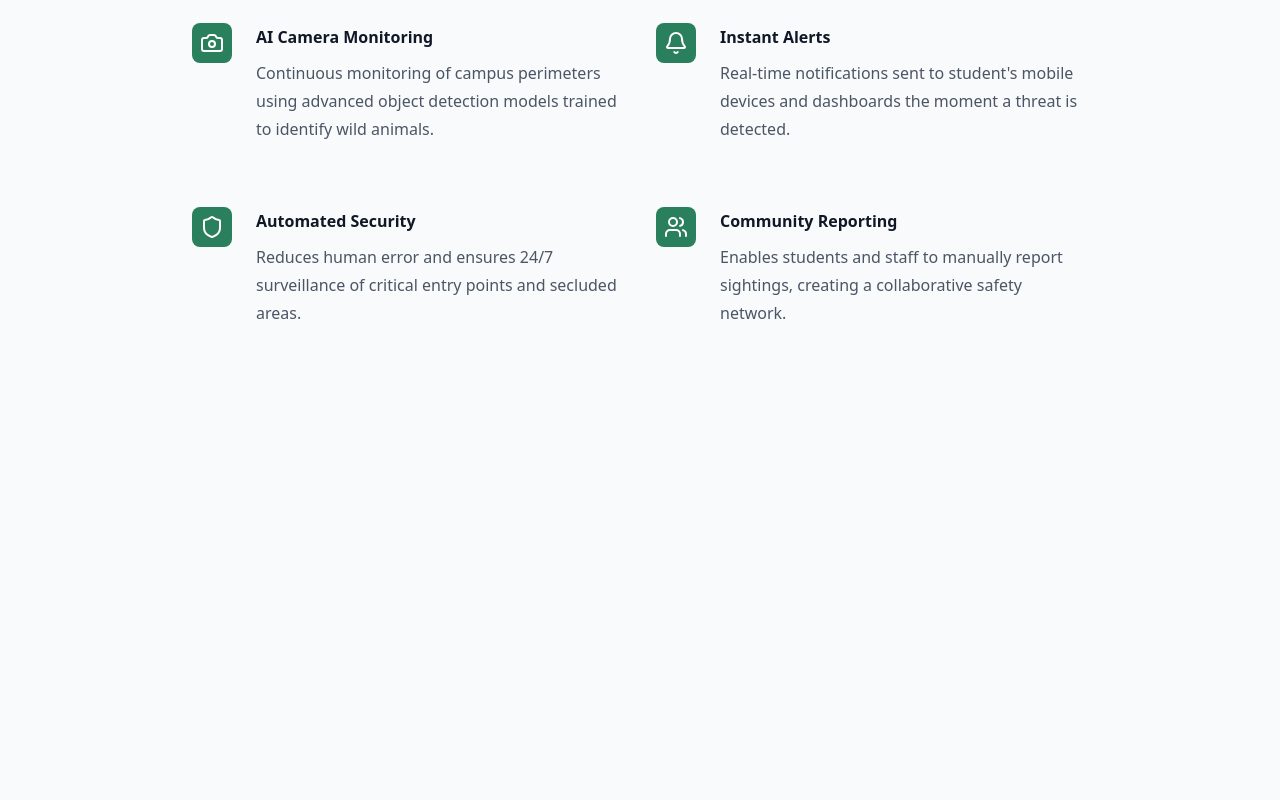
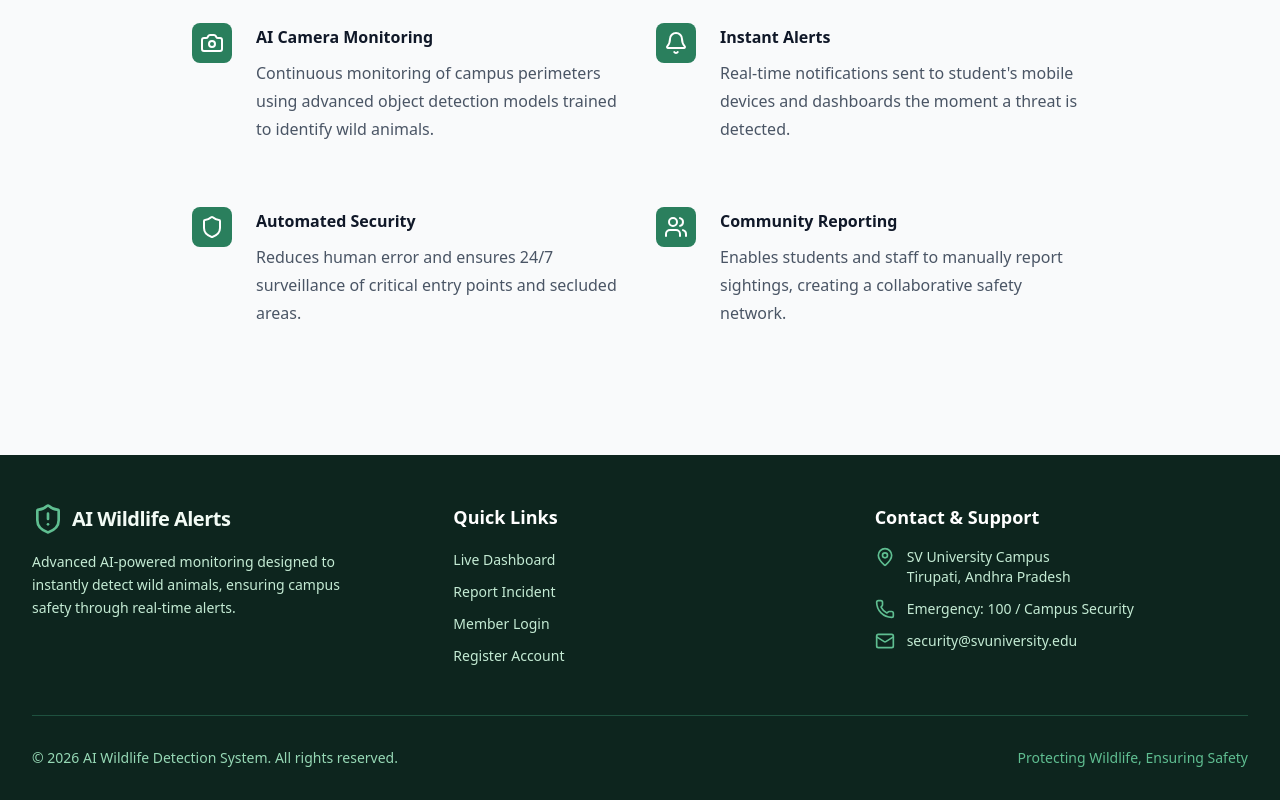
Before and after one commit to Guhangopi/AI-driven-wildlife-detection-real-time-alerting-system, a React (Vite) app in the folder frontend/: page / in a window 1280 px wide. Shown: the part 1748-2548 px from the top of the page. Before the commit the page ends 2203 px from the top, so only its background shows below. Built offline with nearby package versions, Linux system fonts and the light colour scheme; no server answers.

Commit message:
footer section created

```diff
--- a/frontend/src/App.jsx
+++ b/frontend/src/App.jsx
@@ -8,14 +8,15 @@ import Login from './components/Login';
 import Register from './components/Register';
 import UsersList from './components/UsersList';
 import GlobalNotification from './components/GlobalNotification';
+import Footer from './components/Footer';
 
 function App() {
   return (
     <Router>
-      <div className="min-h-screen bg-gray-50">
+      <div className="min-h-screen bg-gray-50 flex flex-col">
         <Navbar />
         <GlobalNotification />
-        <main className="pt-16">
+        <main className="flex-grow pt-16">
           <Routes>
             <Route path="/" element={<LandingPage />} />
             <Route path="/dashboard" element={<AlertFeed />} />
@@ -26,6 +27,7 @@ function App() {
             {/* Add more routes as needed */}
           </Routes>
         </main>
+        <Footer />
       </div>
     </Router>
   );
--- /dev/null
+++ b/frontend/src/components/Footer.jsx
@@ -0,0 +1,83 @@
+import React from 'react';
+import { Link } from 'react-router-dom';
+import { ShieldAlert, Mail, Phone, MapPin } from 'lucide-react';
+
+const Footer = () => {
+  return (
+    <footer className="bg-nature-950 text-nature-50 pt-12 pb-8">
+      <div className="max-w-7xl mx-auto px-4 sm:px-6 lg:px-8">
+        <div className="grid grid-cols-1 md:grid-cols-3 gap-8 md:gap-12">
+
+          {/* Brand Section */}
+          <div className="space-y-4">
+            <Link to="/" className="flex items-center space-x-2">
+              <ShieldAlert className="h-8 w-8 text-nature-400" />
+              <span className="font-bold text-xl tracking-tight">AI Wildlife Alerts</span>
+            </Link>
+            <p className="text-nature-200 text-sm leading-relaxed max-w-xs">
+              Advanced AI-powered monitoring designed to instantly detect wild animals, ensuring campus safety through real-time alerts.
+            </p>
+          </div>
+
+          {/* Quick Links */}
+          <div>
+            <h3 className="font-bold text-lg mb-4 text-white">Quick Links</h3>
+            <ul className="space-y-2">
+              <li>
+                <Link to="/dashboard" className="text-nature-200 hover:text-white transition-colors text-sm">
+                  Live Dashboard
+                </Link>
+              </li>
+              <li>
+                <Link to="/report" className="text-nature-200 hover:text-white transition-colors text-sm">
+                  Report Incident
+                </Link>
+              </li>
+              <li>
+                <Link to="/login" className="text-nature-200 hover:text-white transition-colors text-sm">
+                  Member Login
+                </Link>
+              </li>
+              <li>
+                <Link to="/register" className="text-nature-200 hover:text-white transition-colors text-sm">
+                  Register Account
+                </Link>
+              </li>
+            </ul>
+          </div>
+
+          {/* Contact Info */}
+          <div>
+            <h3 className="font-bold text-lg mb-4 text-white">Contact & Support</h3>
+            <ul className="space-y-3">
+              <li className="flex items-start space-x-3 text-sm text-nature-200">
+                <MapPin className="w-5 h-5 text-nature-400 shrink-0" />
+                <span>SV University Campus<br />Tirupati, Andhra Pradesh</span>
+              </li>
+              <li className="flex items-center space-x-3 text-sm text-nature-200">
+                <Phone className="w-5 h-5 text-nature-400 shrink-0" />
+                <span>Emergency: 100 / Campus Security</span>
+              </li>
+              <li className="flex items-center space-x-3 text-sm text-nature-200">
+                <Mail className="w-5 h-5 text-nature-400 shrink-0" />
+                <span>security@svuniversity.edu</span>
+              </li>
+            </ul>
+          </div>
+
+        </div>
+
+        <div className="border-t border-nature-800 mt-12 pt-8 flex flex-col md:flex-row items-center justify-between gap-4">
+          <p className="text-nature-300 text-sm text-center md:text-left">
+            &copy; {new Date().getFullYear()} AI Wildlife Detection System. All rights reserved.
+          </p>
+          <div className="flex space-x-4">
+            <span className="text-nature-400 text-sm font-medium">Protecting Wildlife, Ensuring Safety</span>
+          </div>
+        </div>
+      </div>
+    </footer>
+  );
+};
+
+export default Footer;
```
